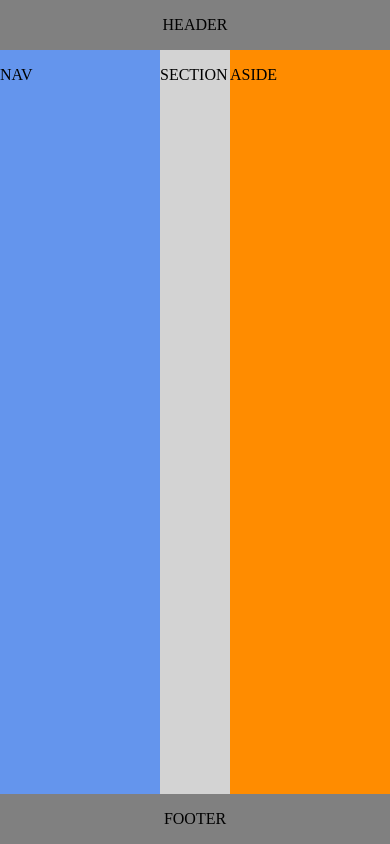
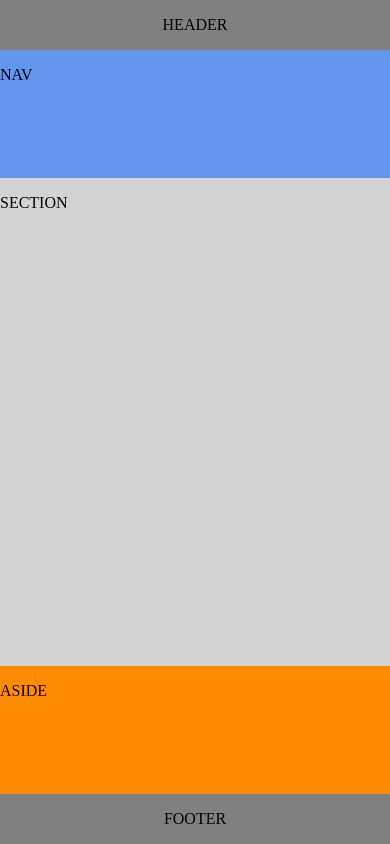
Before and after one commit to evrttn/html5-boilerplate-2026-1, a website built with webpack: page index.html in a window 390 px wide. Built offline with nearby package versions, Linux system fonts and the light colour scheme.

Commit message:
ajuste  para telas pequenas

```diff
--- a/css/style.css
+++ b/css/style.css
@@ -18,13 +18,13 @@ main{
   display: flex;
 }
 nav{
-  flex-basis: 10em;
+  flex-basis: 8em;
   flex-shrink: 1;
   flex-grow: 0;
   background-color: cornflowerblue;
 }
 aside{
-  flex-basis: 10em;
+  flex-basis: 8em;
   flex-shrink: 1;
   flex-grow: 0;
   background-color: darkorange;
@@ -34,3 +34,9 @@ section{
   flex-shrink: 1;
   flex-grow: 1;
 }
+
+@media screen and (max-width: 500px){
+  main{
+    flex-direction: column;
+  }
+}
```
